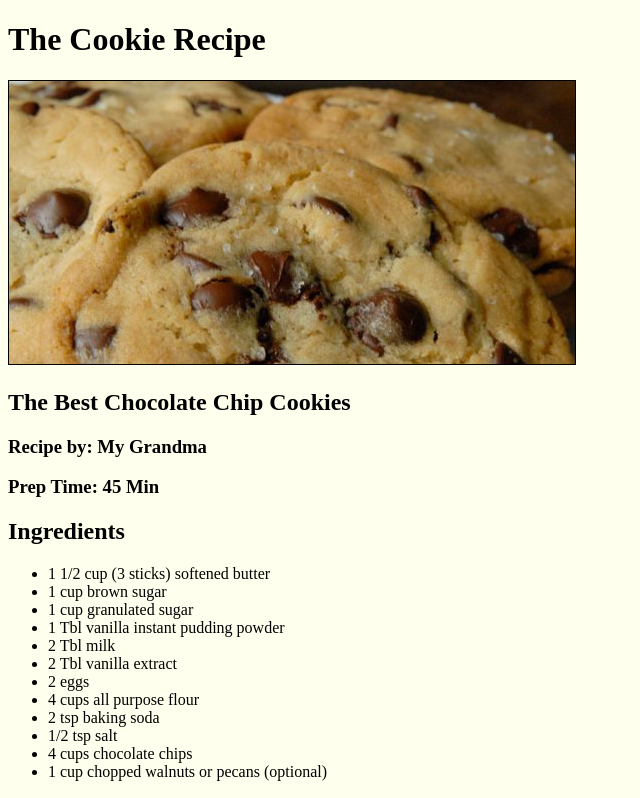
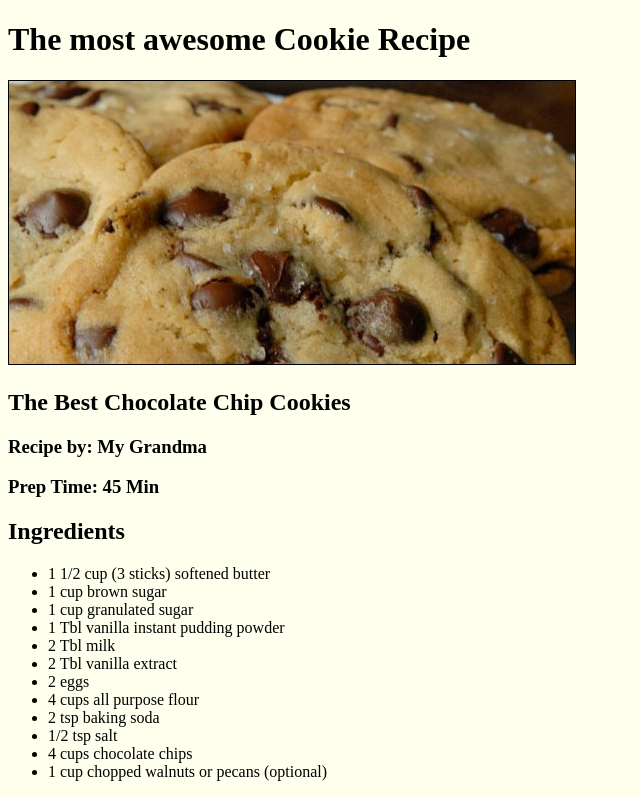
Before and after one commit to pipk/cookie-recipe, a plain HTML site: page index.html in a window 1280 px wide. Shown: the top 798 px of the page, without its empty margins (0-640 px from the left). Drawn offline with Linux system fonts and the light colour scheme.

Commit message:
change the title

```diff
--- a/index.html
+++ b/index.html
@@ -5,7 +5,7 @@
         <link rel="stylesheet" href="css/style.css">
     </head>
     <body>
-        <h1>The Cookie Recipe</h1>
+        <h1>The most awesome Cookie Recipe</h1>
         <img alt="A picture of some cookies" src="img/cookies.jpg">
         <h2>The Best Chocolate Chip Cookies</h2>
         <h3>Recipe by: My Grandma</h3>
```
